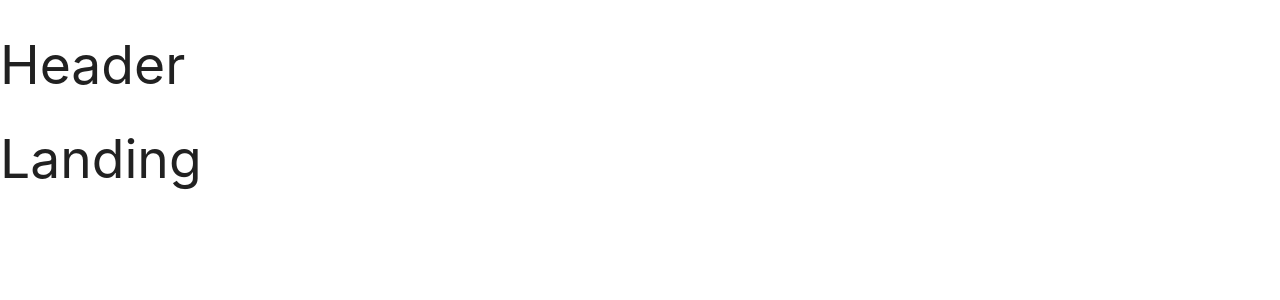
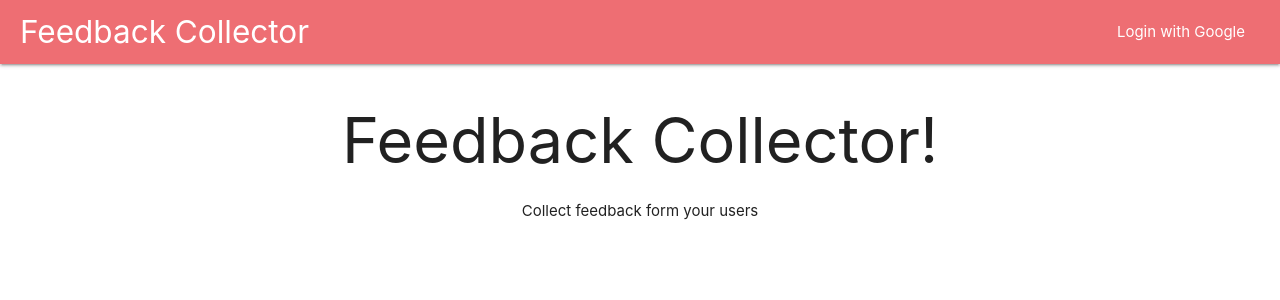
Before and after one commit to yogeshkoli/Feedback-collection-ui, a React (Create React App) app: page / in a window 1280 px wide. Shown: the top 300 px of the page. Built offline with nearby package versions, Linux system fonts and the light colour scheme.

Commit message:
Created components for Dashboard and landing page

```diff
--- a/src/App.css
+++ b/src/App.css
@@ -36,3 +36,7 @@
     transform: rotate(360deg);
   }
 }
+
+.AppNav {
+  padding: 0 20px;
+}
--- a/src/components/App.js
+++ b/src/components/App.js
@@ -1,14 +1,17 @@
 import React from 'react';
 import { BrowserRouter, Route } from 'react-router-dom';
 
-const Header = () => <h2>Header</h2>;
-const Dashboard = () => <h2>Dashboard</h2>;
+import '../App.css';
+
+import Header from './Header';
+import Landing from './Landing';
+import Dashboard from './Dashboard';
+
 const SurveyNew = () => <h2>SurveyNew</h2>;
-const Landing = () => <h2>Landing</h2>;
 
 const App = () => {
     return (
-        <div>
+        <div className="main">
             <BrowserRouter>
                 <div>
                     <Header />
--- /dev/null
+++ b/src/components/Dashboard.js
@@ -0,0 +1,13 @@
+import React, { Component } from 'react';
+
+class Dashboard extends Component {
+    render() {
+        return (
+            <div>
+                lorem
+            </div>
+        );
+    };
+}
+
+export default Dashboard;
--- /dev/null
+++ b/src/components/Landing.js
@@ -0,0 +1,16 @@
+import React, { Component } from 'react';
+
+class Landing extends Component {
+    render() {
+        return (
+            <div style={{ textAlign: 'center' }}>
+                <h1>
+                    Feedback Collector!
+                </h1>
+                Collect feedback form your users
+            </div>
+        );
+    }
+}
+
+export default Landing;
```
